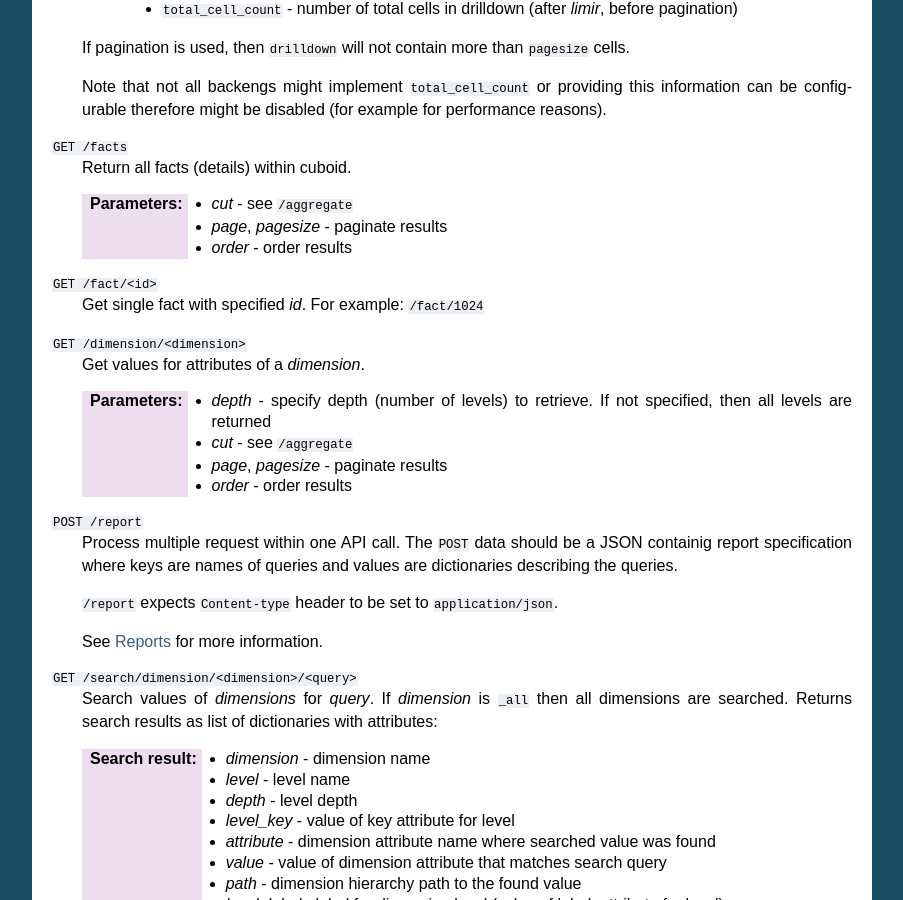
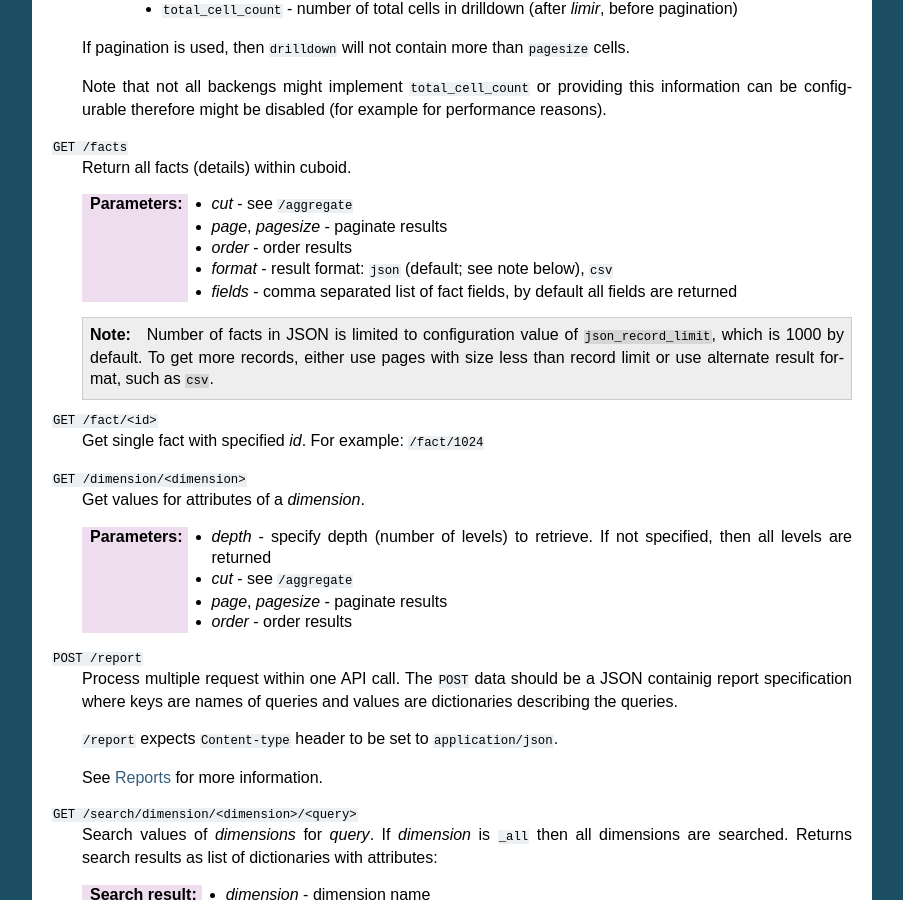
Before and after one commit to DataBrewery/cubes, a Sphinx documentation site: the page built from doc/server.rst, in a window 1280 px wide and 900 px high, scrolled down 868 px. Shown: the whole window, without its empty margins (198-1101 px from the left). Built offline with Sphinx 7.4.7, drawn with Linux system fonts in a browser that asks for light colours; some of the changed text lies outside the part shown.

Commit message:
added fields= parameter to server/facts; updated documentation (added note about json facts limit)
--HG--
branch : connection_leak_fix

```diff
--- a/doc/server.rst
+++ b/doc/server.rst
@@ -62,6 +62,14 @@ API
         * `cut` - see ``/aggregate``
         * `page`, `pagesize` - paginate results
         * `order` - order results
+        * `format` - result format: ``json`` (default; see note below), ``csv``
+        * `fields` - comma separated list of fact fields, by default all fields are returned
+
+    .. note::
+
+        Number of facts in JSON is limited to configuration value of ``json_record_limit``, which is
+        1000 by default. To get more records, either use pages with size less than record limit or
+        use alternate result format, such as ``csv``.
 
 ``GET /fact/<id>``
     Get single fact with specified `id`. For example: ``/fact/1024``
@@ -394,6 +402,9 @@ Server configuration is stored in .ini files with sections:
     * ``log`` - path to a log file
     * ``log_level`` - level of log details, from least to most: ``error``, ``warn``, ``info``,
       ``debug``
+    * ``json_record_limit`` - number of rows to limit when generating JSON output with iterable
+      objects, such as facts. Default is 1000. It is recommended to use alternate response format,
+      such as CSV, to get more records.
 * ``[model]`` - model and cube configuration
     * ``path`` - path to model .json file
     * ``cube`` - cube to serve
```
Also changed, not shown: 1 other file.
